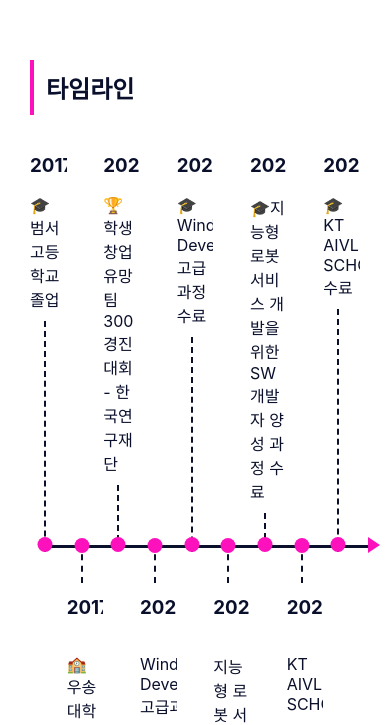
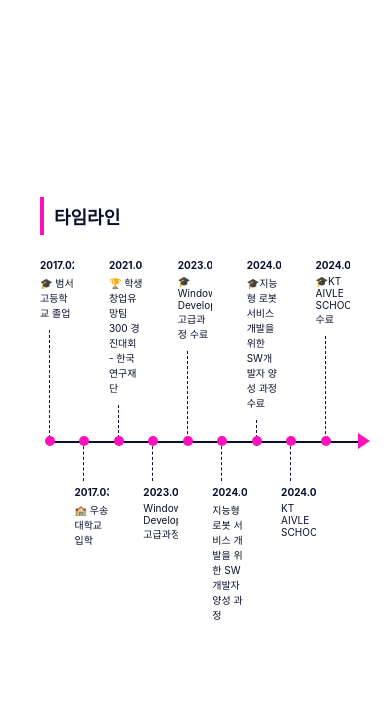
Before and after one commit to jh226/jh226.github.io, a React (Create React App) app: page / in a window 390 px wide. Shown: the part 914-1639 px from the top of the page. Built offline with nearby package versions, Linux system fonts and the light colour scheme.

Commit message:
💄 타임라인 반응형 사이즈 수정

```diff
--- a/src/pages/sections/AboutMe.css
+++ b/src/pages/sections/AboutMe.css
@@ -1,6 +1,11 @@
 .aboutMe-section {
   height: calc(100vh - 50px);
   margin-top: 70px;
+
+  display: flex;              /* 추가 */
+  justify-content: center;   /* 가로 중앙 */
+  align-items: center;       /* 세로 중앙 */
+  box-sizing: border-box;
 }
 
 .timeline {
@@ -9,6 +14,10 @@
   --line: #fc11bd;
   color: var(--text);
   padding: 30px;
+  max-width: 1000px;
+  width: 100%;
+  padding: 40px;
+  margin: 0 auto;
 }
 
 .timeline h1 {
@@ -102,3 +111,37 @@
   bottom: auto;
   margin-top: 5px;
 }
+
+@media (max-width: 768px) {
+  .timeline {
+    padding: 40px;
+  }
+
+  .timeline h1 {
+    font-size: 18px;
+    padding: 6px 10px;
+  }
+
+  .timeline ul li h3 {
+    margin-bottom: 4px;
+    font-size: 10px;
+  }
+
+  .timeline ul li p {
+     margin-top: 0;
+    font-size: 10px;
+  }
+
+  .timeline ul li {
+    --circle-size: 10px;
+  }
+
+  .timeline ul:before {
+    border-top: 2px solid var(--text);
+  }
+
+  .timeline ul li:nth-child(odd) p:after,
+  .timeline ul li:nth-child(even) h3:before {
+    border-left: 1px dashed var(--text);
+  }
+}
```
